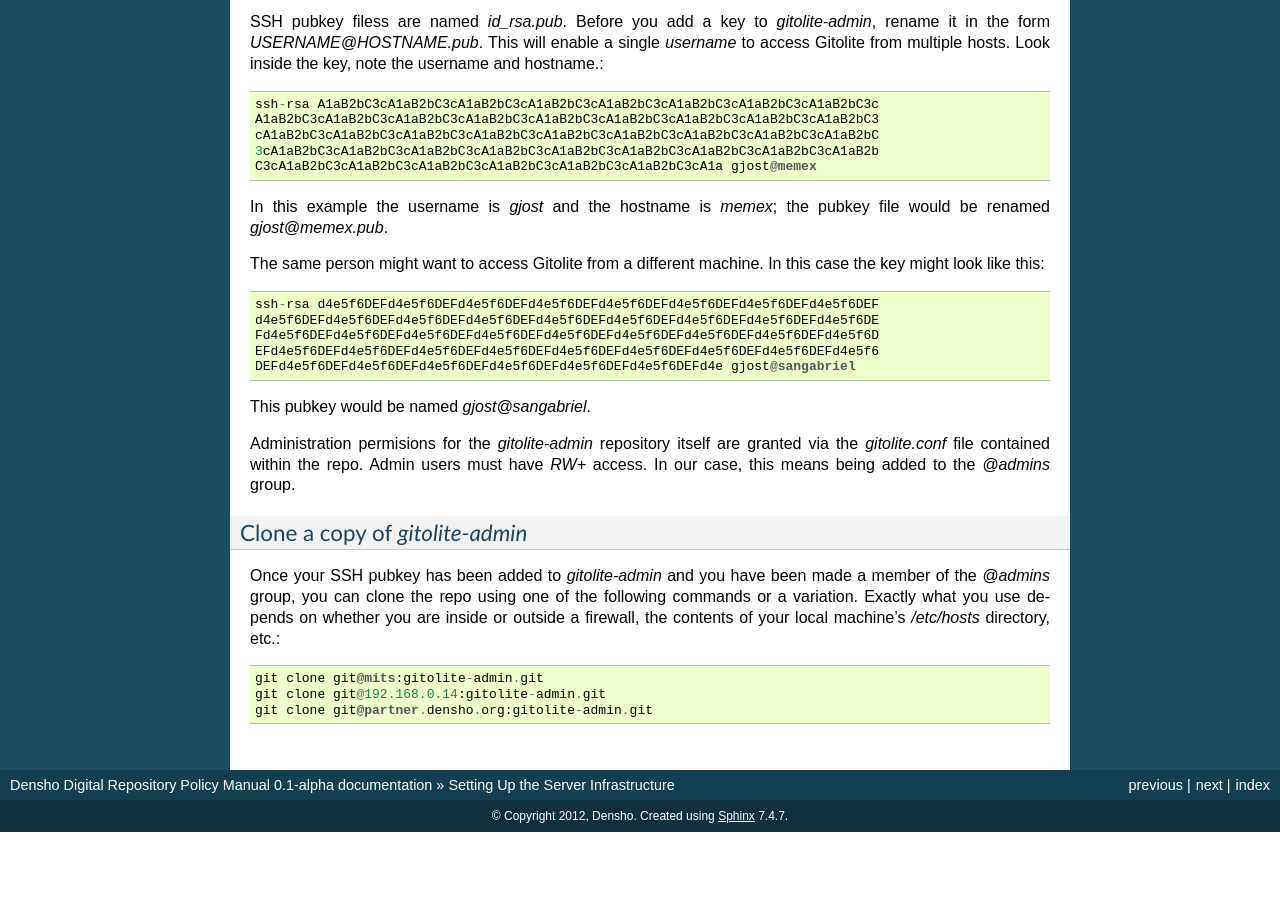
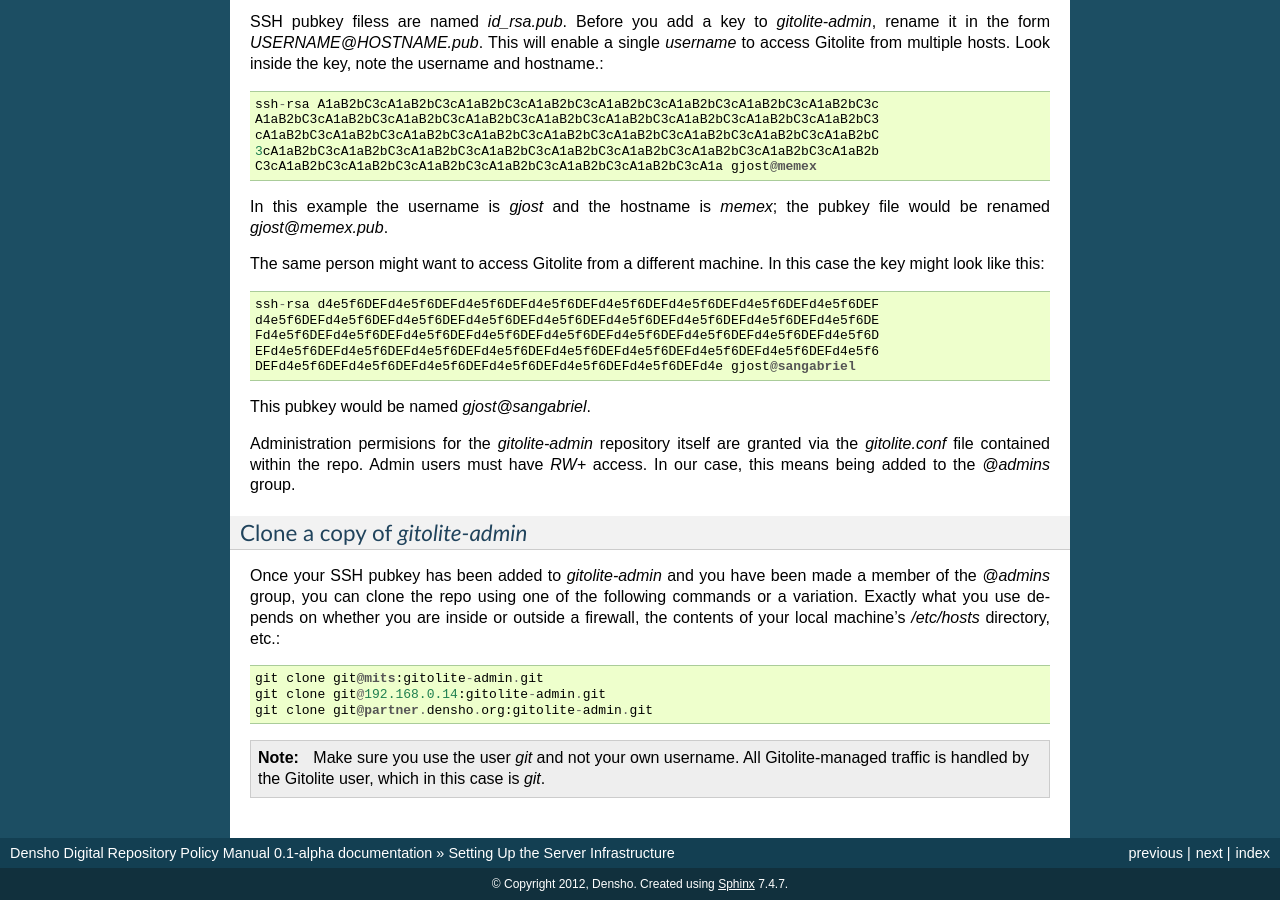
Before and after one commit to denshoproject/ddr-manual, a Sphinx documentation site: the page built from source/admins/setup-servers.rst, in a window 1280 px wide and 900 px high, scrolled down 779 px. Built offline with Sphinx 7.4.7, drawn with Linux system fonts in a browser that asks for light colours; pages that are not in the unit, such as notebooks, are missing from menus; before the commit the page ends 1611 px from its top, so only the background shows below that.

Commit message:
added note clarifying gitolite user

```diff
--- a/source/admins/setup-servers.rst
+++ b/source/admins/setup-servers.rst
@@ -81,3 +81,6 @@ Once your SSH pubkey has been added to `gitolite-admin` and you have been made a
     git clone git@mits:gitolite-admin.git
     git clone git@192.168.0.14:gitolite-admin.git
     git clone git@partner.densho.org:gitolite-admin.git
+
+.. note::
+    Make sure you use the user `git` and not your own username.  All Gitolite-managed traffic is handled by the Gitolite user, which in this case is `git`.
```
